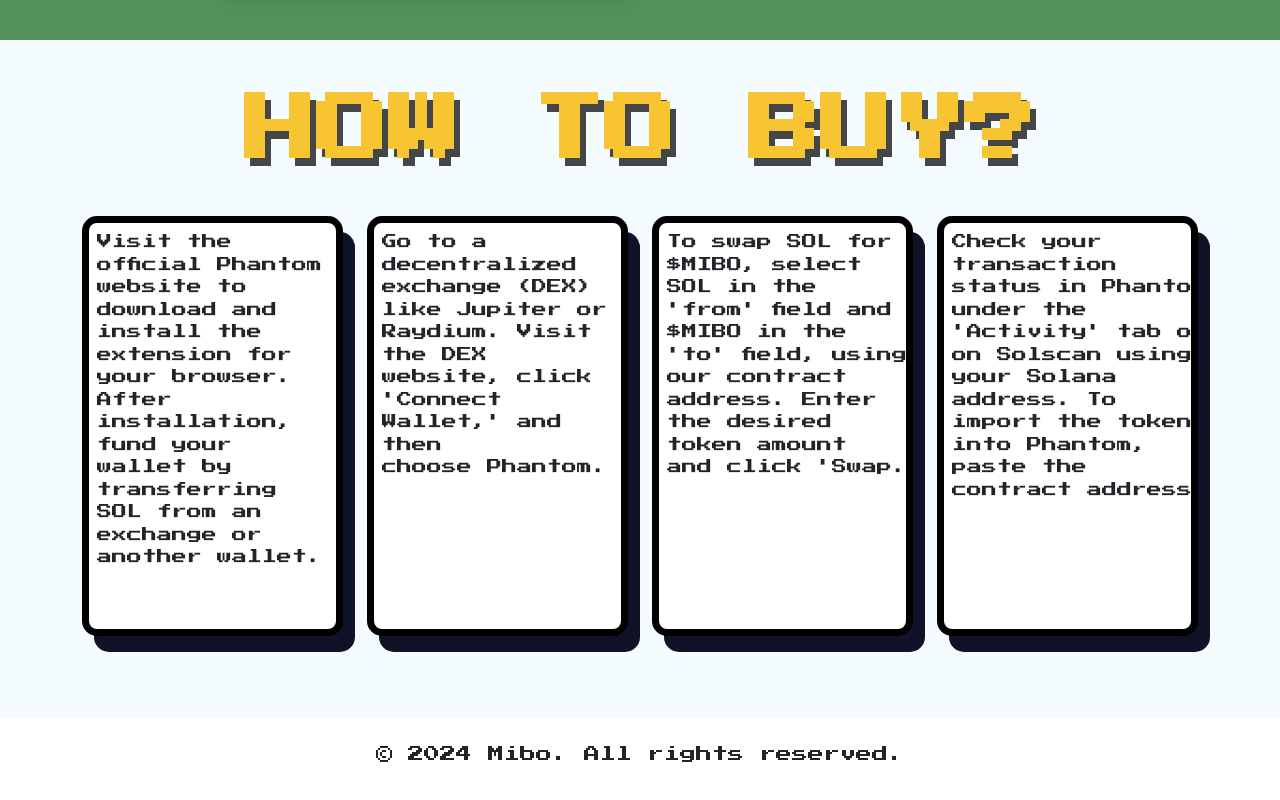
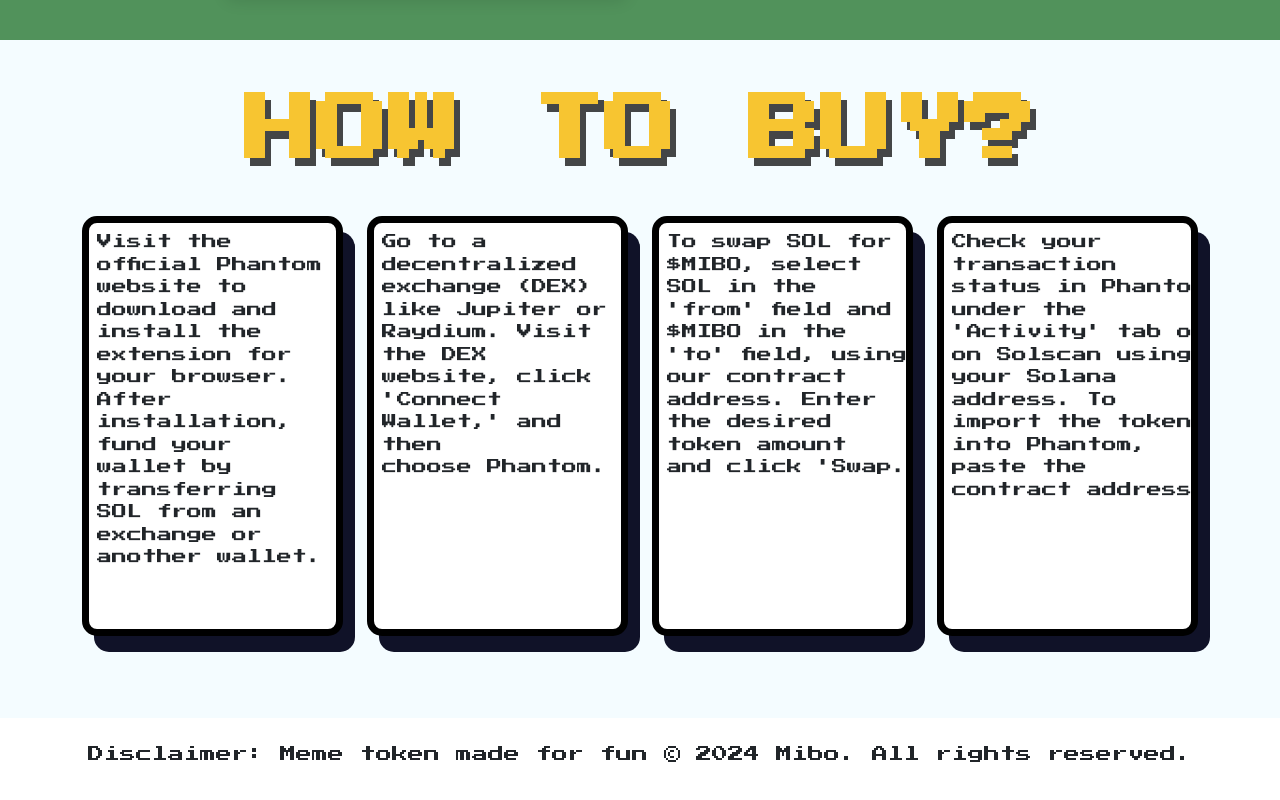
Before and after one commit to Vicoprince/-Mibo, a React (Create React App) app: page / in a window 1280 px wide. Shown: the part 3821-4621 px from the top of the page. Built offline with nearby package versions, Linux system fonts and the light colour scheme.

Commit message:
footer disclaimer

```diff
--- a/src/Components/Footer.jsx
+++ b/src/Components/Footer.jsx
@@ -3,7 +3,7 @@
 const Footer = () => {
   return (
     <footer className="text-center py-4">
-      <p>&copy; 2024 Mibo. All rights reserved.</p>
+      <p> Disclaimer: Meme token made for fun &copy; 2024 Mibo. All rights reserved.</p>
     </footer>
   )
 }
```
